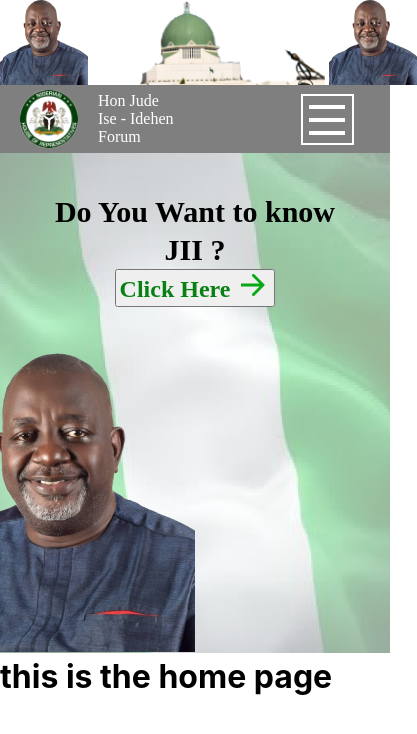
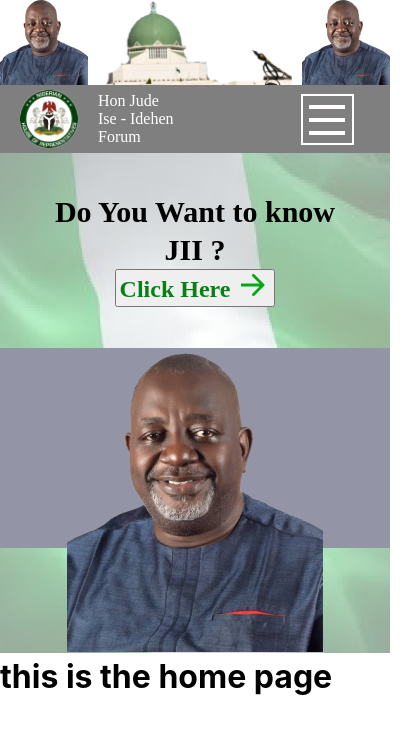
Before and after one commit to Blissfulair/jii, a React (Create React App) app: page / in a window 390 px wide. Shown: the top 734 px of the page, 417 px wide, since content can reach past the window. Built offline with nearby package versions, Linux system fonts and the light colour scheme.

Commit message:
Top Bar, Header and Main Done

```diff
--- a/src/component/main.js
+++ b/src/component/main.js
@@ -23,9 +23,10 @@ class Main extends Component{
                         <h1>Do You Want to know <br/> JII ? </h1>
                         <button>Click Here <img src = {icon} alt = "Arrow"/></button>
                     </div>
-                    <div className = "ise">
+                    <div className = "ises">
                         <img src = {ise} alt = "ise" className = "iseimg" />
                     </div>
+
 
 
                 </div>
--- a/src/css/main.css
+++ b/src/css/main.css
@@ -46,20 +46,33 @@ color: #000000;
 
 }
 
-.main-container .ise .iseimg{
+.main-container .ises .iseimg{
     position: absolute;
+    /* display: none; */
     top: 195px;
+    display: flex;
     right: 0px;
 
 }
 
 @media screen and (max-width:767px) {
-    .main-container .ise .iseimg{
+
+    .main-container .ises{
         position: absolute;
+        background-color: rgb(148, 148, 167);
+        height: 200px;
         top: 195px;
+        width: 100%;
         display: flex;
-        margin-right: 50%;
-        /* width: 50%; */
+        justify-content: center;
+        align-items: center;
+    }
+    .main-container .ises .iseimg{
+        position: absolute;
+        top: 0px;
+        right: inherit;
+        display: flex;
+        align-content: center;
 
     }
     .main-container .main{
--- a/src/css/top.css
+++ b/src/css/top.css
@@ -12,7 +12,11 @@
 }
 
 @media screen and (max-width:767px) {
-    .img2{
+    .img3{
+        margin-left: -40px;
+    }
+    .img2 {
         display:none;
     }
+
 }
```
